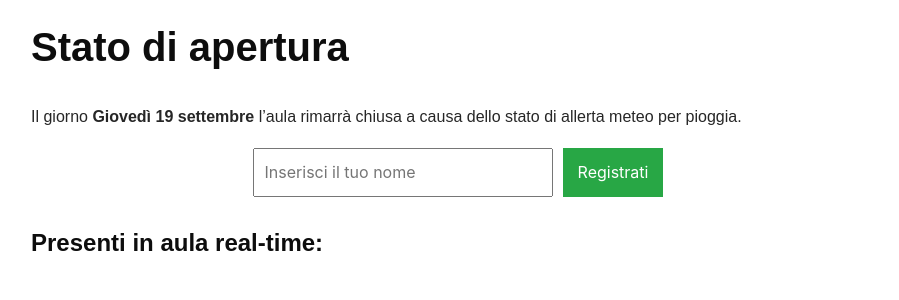
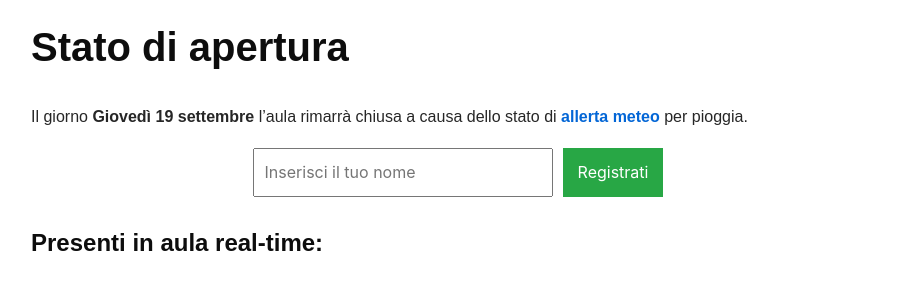
Before and after one commit to ugoforlimpopoli/website, a Jekyll site: the page built from opening-status.md, in a window 1280 px wide. Shown: the part 133-433 px from the top of the page, without its empty margins (182-1081 px from the left). Built offline with Jekyll 4.4.1, drawn with Linux system fonts in a browser that asks for light colours; nearby versions of some CDN libraries; part of the change alters nothing that is shown.

```diff
--- a/opening-status.md
+++ b/opening-status.md
@@ -5,7 +5,7 @@ permalink: /opening-status
 ---
 
 Il giorno **Giovedì 19 settembre** l'aula rimarrà chiusa a causa dello stato di
-allerta meteo per pioggia.
+[allerta meteo](https://allertameteo.regione.emilia-romagna.it) per pioggia.
 
   {% include opening-status.html %}
 
```
